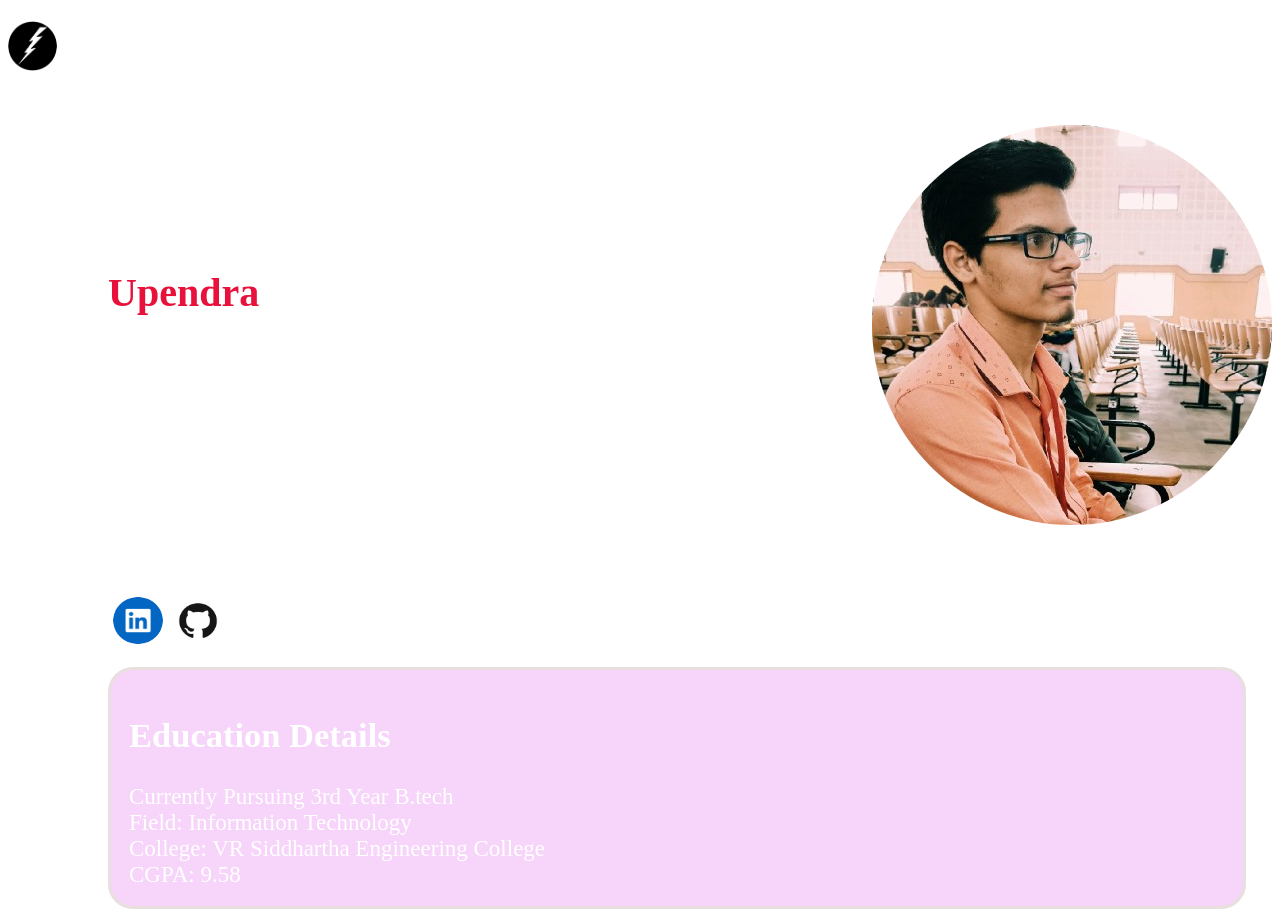
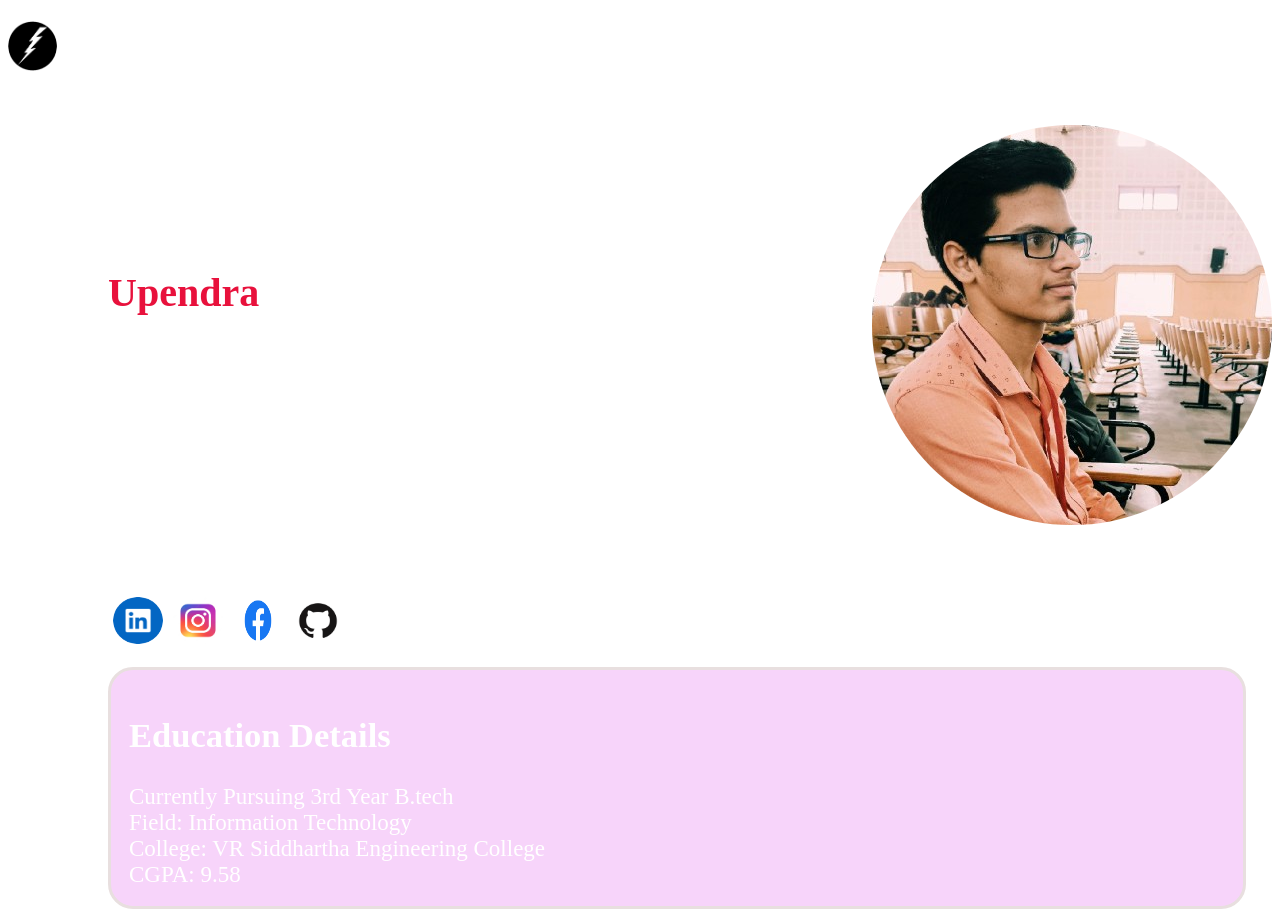
Before and after one commit to Upendra2527/portfolio, a plain HTML site: page index.html in a window 1280 px wide. Shown: the top 912 px of the page. Drawn offline with Linux system fonts and the light colour scheme.

Commit message:
Update index.html

```diff
--- a/index.html
+++ b/index.html
@@ -174,10 +174,10 @@
             <a href="https://www.linkedin.com/in/upendra-meesala-8aa835239" target="blank">
                 <img src="linkedinlogo.png">
             </a>
-            <a href="https://instagram.com/upendra_2527?utm_source=qr&igshid=MzNlNGNkZWQ4Mg%3D%3D" target="blank>
+            <a href="https://instagram.com/upendra_2527?utm_source=qr&igshid=MzNlNGNkZWQ4Mg%3D%3D" target="blank">
                 <img src="instalogo.avif">
             </a>
-            <a href="https://www.facebook.com/upendra.meesala.90" target="blank>
+            <a href="https://www.facebook.com/upendra.meesala.90" target="blank">
                 <img src="fb.png">
             </a>
             <a href="https://github.com/Upendra2527" target="blank">
```
